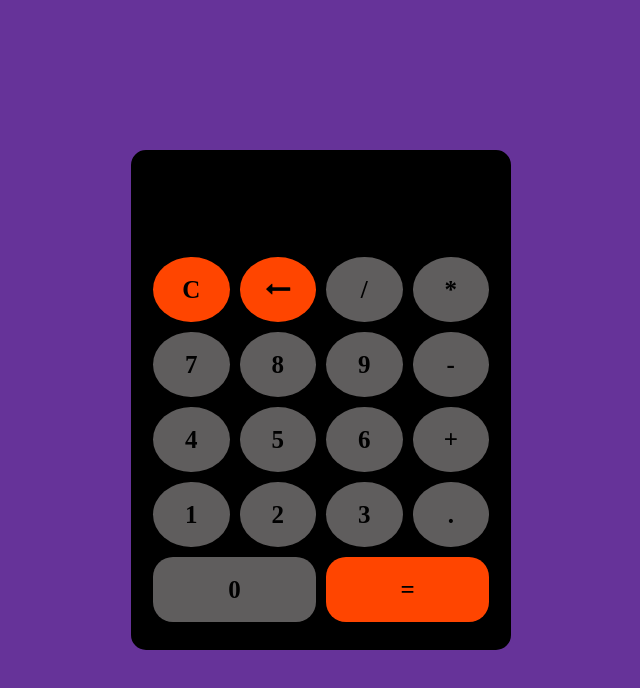
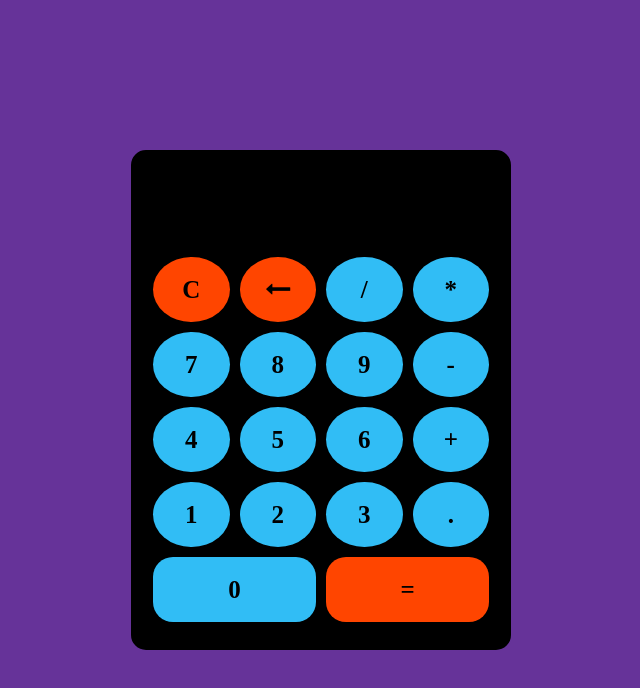
Before and after one commit to Devesh24/Web-Based-Calculator, a plain HTML site: page index.html in a window 1280 px wide. Shown: the whole page, without its empty margins (319-959 px from the left). Drawn offline with Linux system fonts and the light colour scheme.

Commit message:
Update calc.css

```diff
--- a/calc.css
+++ b/calc.css
@@ -44,7 +44,7 @@ body{
     display: flex;
     align-items: center;
     justify-content: center;
-    background-color: rgb(95, 93, 93);
+    background-color: rgb(49, 189, 245);
     border-radius: 50%;
     text-align: center;
     font-weight: bold;
```
